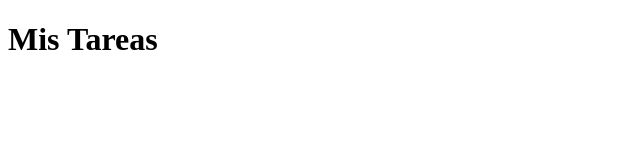
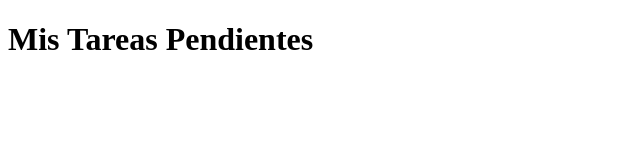
Before and after one commit to CamiloR-7/lista-de-tareas, a plain HTML site: page index.html in a window 1280 px wide. Shown: the whole page, without its empty margins (0-640 px from the left). Drawn offline with Linux system fonts and the light colour scheme.

Commit message:
Update heading from 'Mis Tareas' to 'Mis Tareas Pendientes'

```diff
--- a/index.html
+++ b/index.html
@@ -6,6 +6,6 @@
     <title>Document</title>
 </head>
 <body>
-    <h1>Mis Tareas</h1>
+    <h1>Mis Tareas Pendientes</h1>
 </body>
 </html>
```
